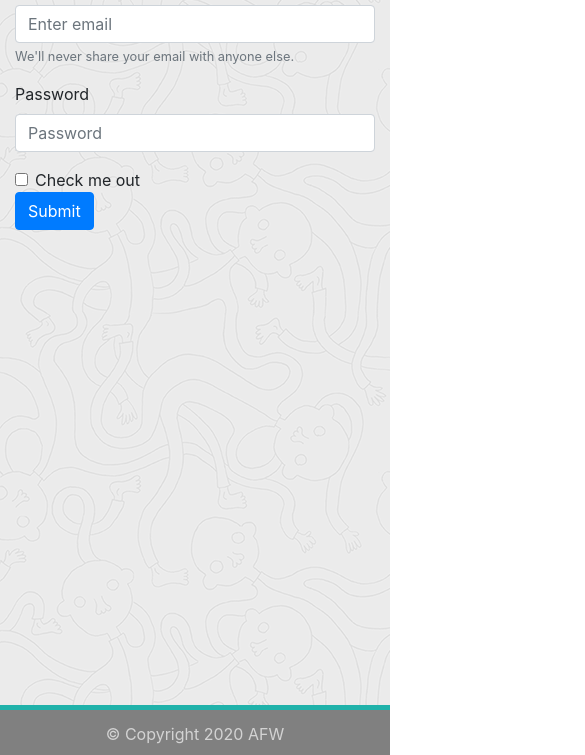
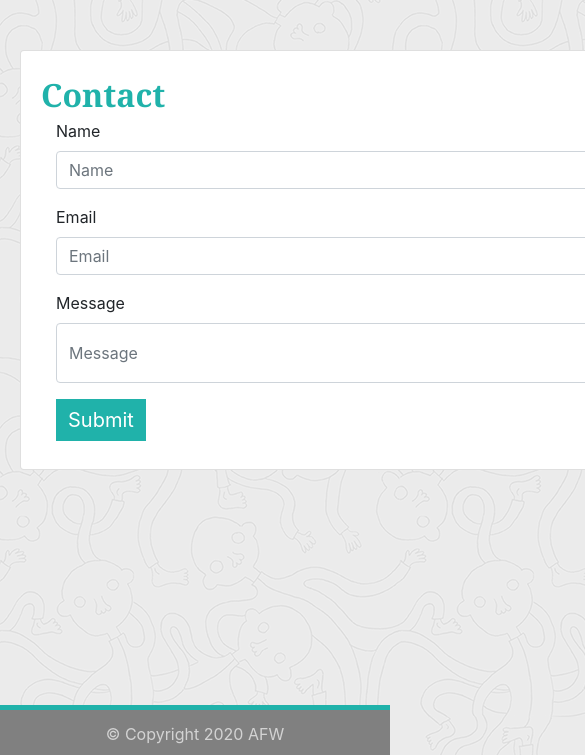
Before and after one commit to a-westin/gtatl-02-responsive-portfolio, a plain HTML site: page contact.html in a window 390 px wide. Shown: the part 89-844 px from the top of the page, 585 px wide, since content can reach past the window. Drawn offline with nearby package versions, Linux system fonts and the light colour scheme.

Commit message:
Second attempt at responsive layout.

```diff
--- a/contact.html
+++ b/contact.html
@@ -16,6 +16,12 @@
       />
       <link rel="stylesheet" href="styles.css" />
     </head>
+    <body
+    style="background-image: url(ignasi_pattern_s.png)"
+    class="background-image"
+  ></body>
+  <div class="wrapper">
+    <div class="push"></div>
     <nav class="navbar navbar-expand-lg navbar-light bg-light">
       <a class="navbar-brand" href="#">Amanda Fici Westin</a>
       <button
@@ -43,27 +49,29 @@
         </ul>
       </div>
     </nav>
+    <div class="row"></div>
+    <div class="column"></div>
+    <div class="container"></div>
+    <div class="card" style="width: 40rem">
+      <div class="card-body">
+        <div class="text-left">
+              <header class="header">Contact</header>
+              <div class="contact">
   <div class="container">
     <form>
         <div class="form-group">
-          <label for="exampleInputEmail1">Email address</label>
-          <input type="email" class="form-control" id="exampleInputEmail1" aria-describedby="emailHelp" placeholder="Enter email">
-          <small id="emailHelp" class="form-text text-muted">We'll never share your email with anyone else.</small>
+          <label for="exampleName">Name</label>
+          <input type="name" class="form-control" id="exampleInputName" placeholder="Name">
         </div>
         <div class="form-group">
-          <label for="exampleInputPassword1">Password</label>
-          <input type="password" class="form-control" id="exampleInputPassword1" placeholder="Password">
+          <label for="exampleEmail">Email</label>
+          <input type="email" class="form-control" id="exampleEmailAddress" placeholder="Email">
         </div>
-        <div class="form-check">
-          <input type="checkbox" class="form-check-input" id="exampleCheck1">
-          <label class="form-check-label" for="exampleCheck1">Check me out</label>
+        <div class="form-group">
+          <label for="exampleMessage">Message</label>
+          <input type="message" class="form-control" id="exampleMessageBox" placeholder="Message">
         </div>
         <button type="submit" class="btn btn-primary">Submit</button>
       </form>
-      <body style="background-image: url(ignasi_pattern_s.png);">
-          </div>
-              <div class="wrapper">
-                  <div class="push"></div>
-              </div>
-          <footer class="footer">&copy; Copyright 2020 AFW</footer>
+        <footer class="footer">&copy; Copyright 2020 AFW</footer>
 </html>
--- a/styles.css
+++ b/styles.css
@@ -42,6 +42,18 @@ body {
   background-size: 100% 100%;
 }
 
+#exampleMessageBox {
+  height: 60px;
+}
+
+.btn {
+  background-color: lightseagreen;
+  border: lightseagreen;
+  border-radius: 0%;
+  font-size: 20px;
+  align-content: left;
+}
+
 .footer,
 .push {
   height: 50px;
@@ -57,9 +69,7 @@ body {
   border-top: 5px solid lightseagreen;
 }
 
-@media screen and (max-width: 600px) {
-  .column {
-    width: 100%;
-    display: block;
-    margin-bottom: 20px;
-  }
+@media only screen and (max-width: 480px) {
+	.col {
+		margin: 1% 0 1% 0%;
+	}
```
Also changed, not shown: index.html (+4 -4 lines).
